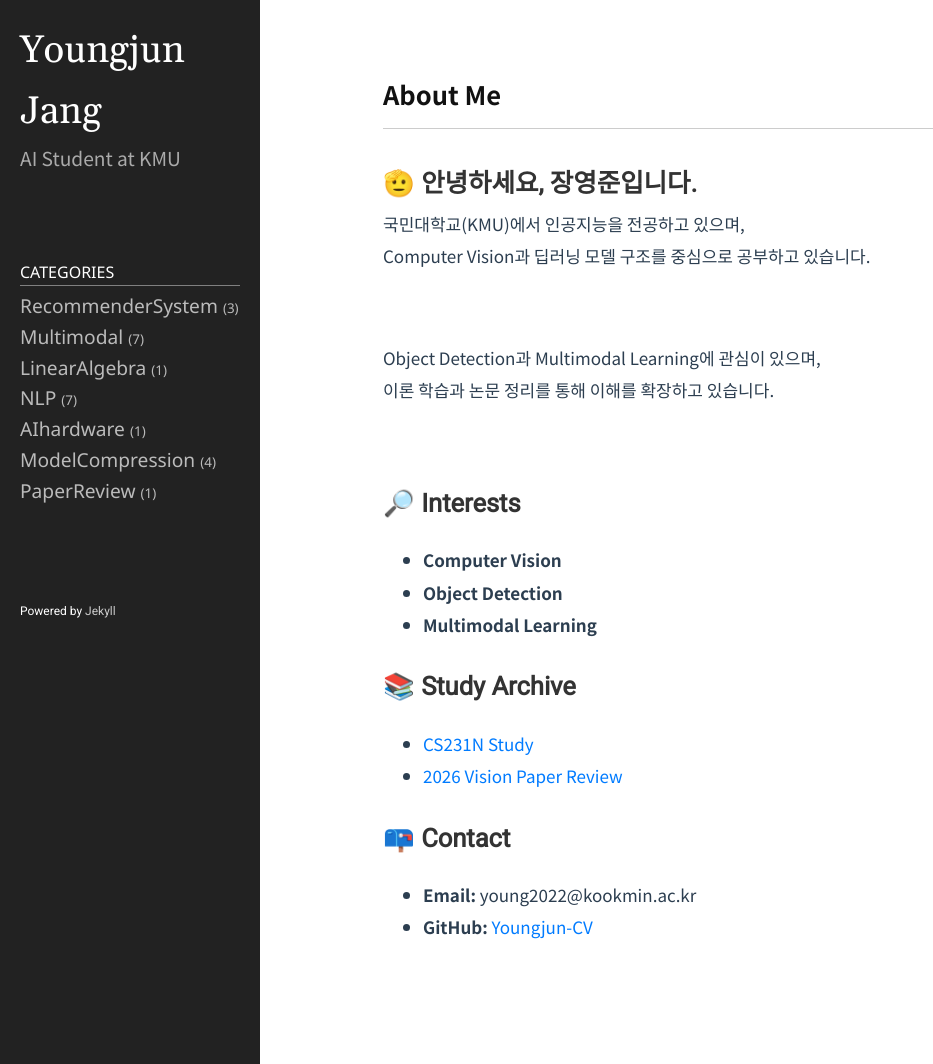
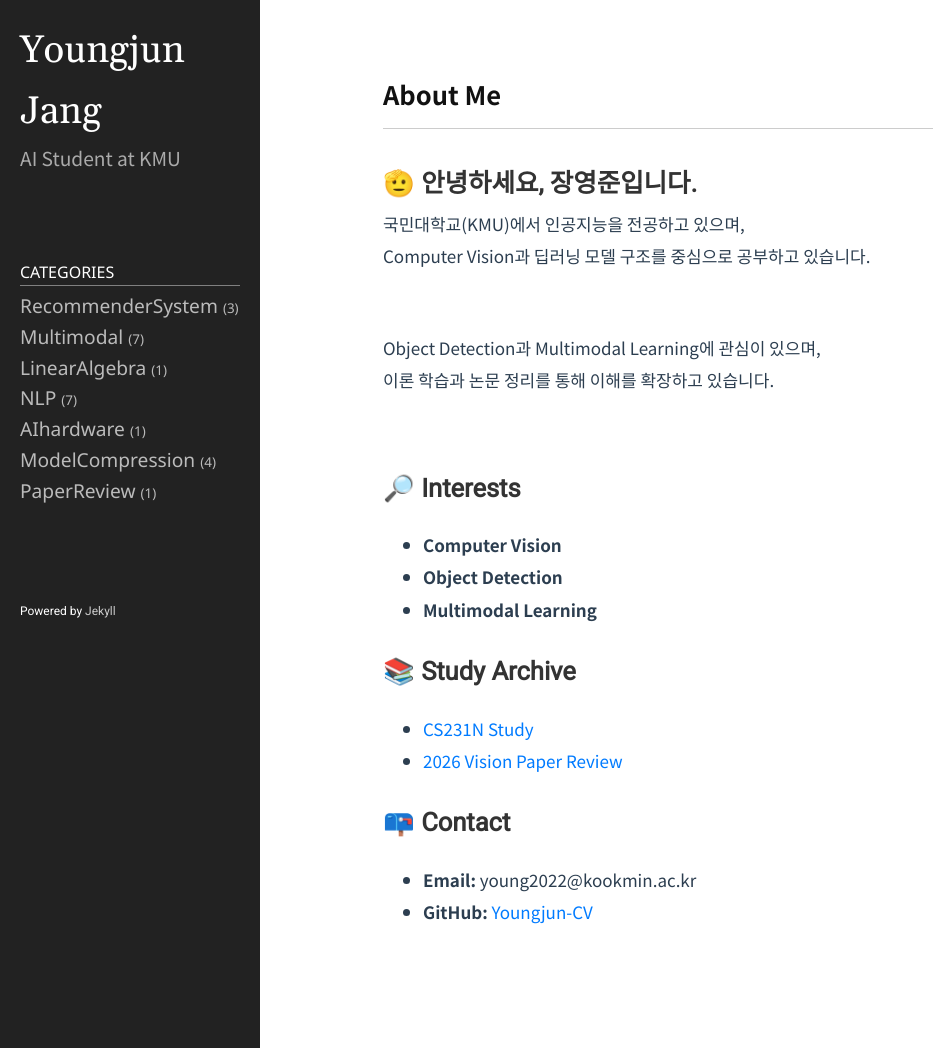
Before and after one commit to Youngjun-CV/Youngjun-CV.github.io, a Jekyll site: the page built from index.md, in a window 1280 px wide. Shown: the whole page, without its empty margins (0-933 px from the left). Built offline with Jekyll 4.4.1, drawn with Linux system fonts in a browser that asks for light colours.

Commit message:
Update style.css

```diff
--- a/public/css/style.css
+++ b/public/css/style.css
@@ -214,7 +214,7 @@ article {
 }
 
 article p {
-  margin-bottom: 1.1em;
+  margin-bottom: 0.8em;
 }
 
 article.home div a, article.home pre a { color: #2c3e50; }
```
